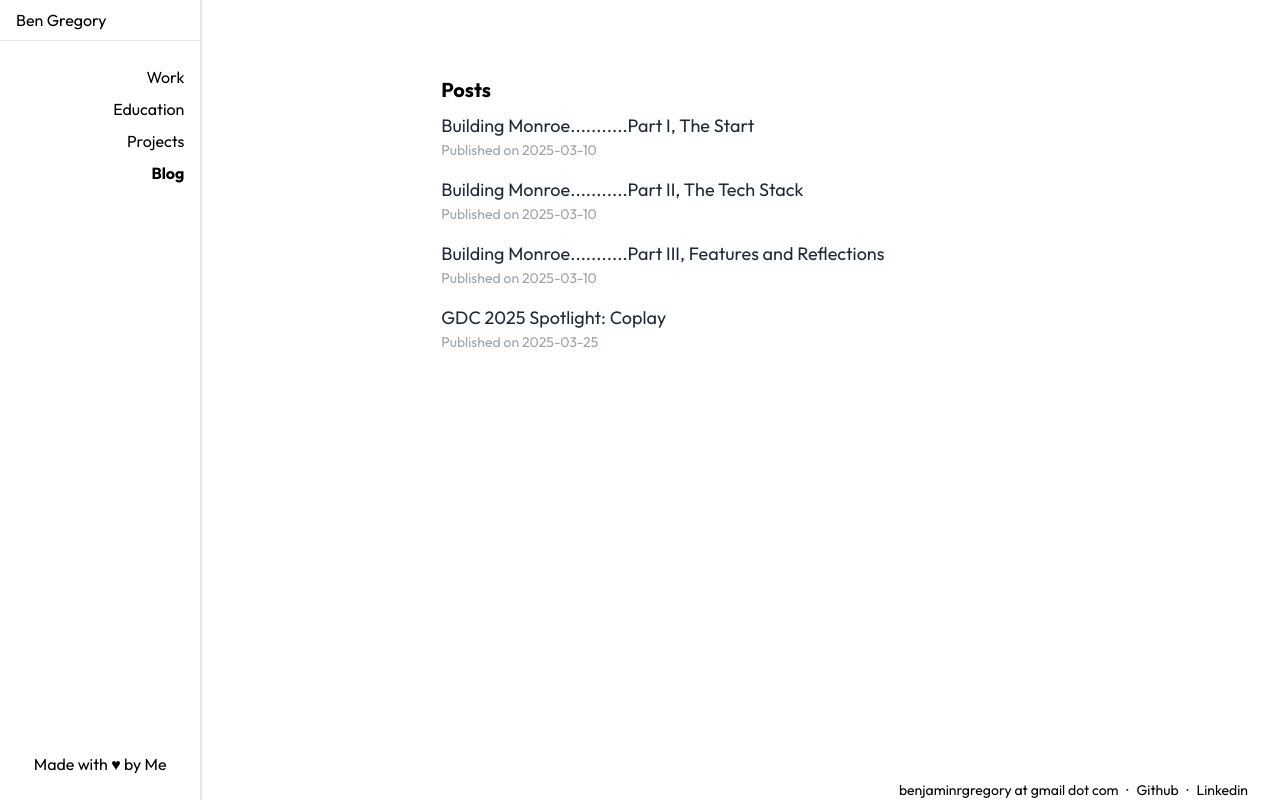
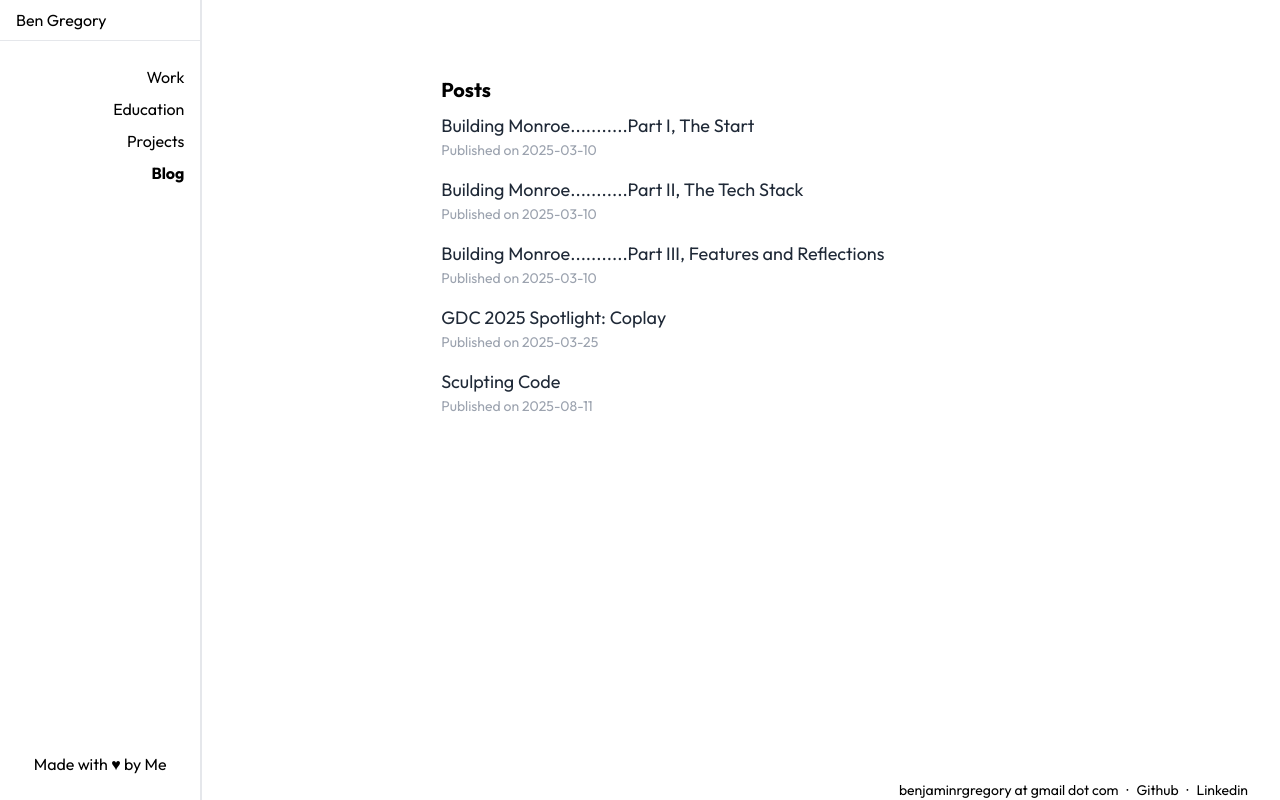
Before and after one commit to benjamingregory/personal-website, a Next.js app: page /blog in a window 1280 px wide. Built offline with nearby package versions, Linux system fonts and the light colour scheme.

Commit message:
add link

```diff
--- a/src/app/blog/page.tsx
+++ b/src/app/blog/page.tsx
@@ -38,6 +38,11 @@ export default function Blog() {
     //   date: "2025-03-10",
     //   href: "/blog/pen_plotting",
     // },
+    {
+      title: "Sculpting Code",
+      date: "2025-08-11",
+      href: "/blog/sculpting_code",
+    },
   ];
 
   function BlogList({
```
